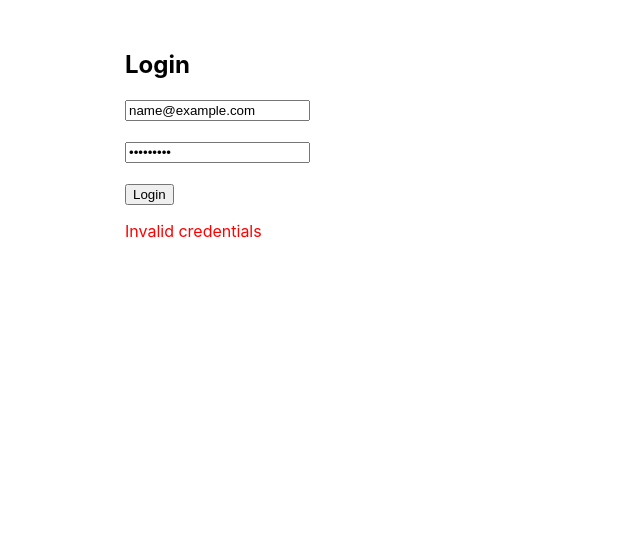
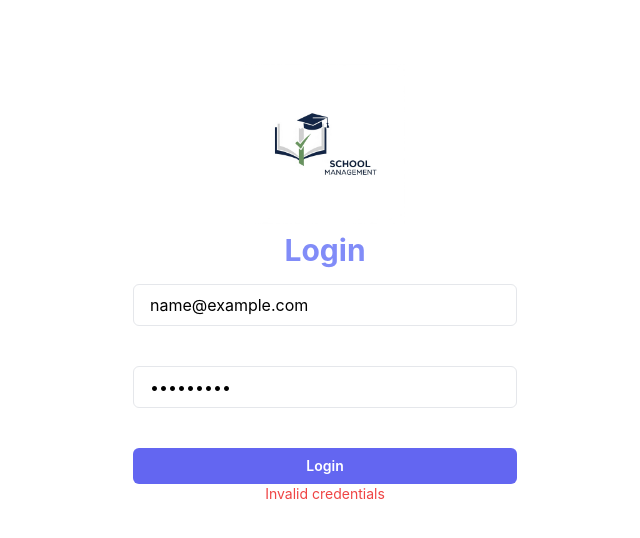
Before and after one commit to kirankumhar/School-Management-System-React, a React (Create React App) app: page /login in a window 1280 px wide. Both pictures are taken after typing "name@example.com", "Sample123" into the empty fields and a click on the button "Login". Shown: the top 538 px of the page, without its empty margins (315-955 px from the left). Built offline with nearby package versions, Linux system fonts and the light colour scheme; no server answers.

Commit message:
tailwind added

```diff
--- a/package.json
+++ b/package.json
@@ -37,5 +37,10 @@
       "last 1 firefox version",
       "last 1 safari version"
     ]
+  },
+  "devDependencies": {
+    "autoprefixer": "^10.4.21",
+    "postcss": "^8.5.6",
+    "tailwindcss": "^3.4.17"
   }
 }
--- /dev/null
+++ b/postcss.config.js
@@ -0,0 +1,6 @@
+module.exports = {
+  plugins: {
+    tailwindcss: {},
+    autoprefixer: {},
+  },
+}
--- a/src/components/Layout.jsx
+++ b/src/components/Layout.jsx
@@ -2,11 +2,13 @@ import { useNavigate } from "react-router-dom";
 
 function Layout({ children }) {
   const navigate = useNavigate();
-  const role = localStorage.getItem("role"); // store this at login
+  const role = localStorage.getItem("role");
+  const name = localStorage.getItem("name");
 
   const handleLogout = () => {
     localStorage.removeItem("token");
     localStorage.removeItem("role");
+    localStorage.removeItem("name")
     navigate("/login");
   };
 
@@ -41,18 +43,12 @@ function Layout({ children }) {
   const menu = getMenu();
 
   return (
-    <div style={{ display: "flex", height: "100vh" }}>
+    <div className="flex min-h-screen bg-gray-100">
       {/* Sidebar */}
-      <div
-        style={{
-          width: "220px",
-          background: "#2c3e50",
-          color: "#ecf0f1",
-          padding: "20px",
-        }}
-      >
-        <h2>School App</h2>
-        <ul style={{ listStyle: "none", padding: 0 }}>
+      <aside className="w-64 bg-gray-800 text-white flex-shrink-0 p-6">
+        <h2 className="text-2xl font-bold mb-6">School App</h2>
+        <nav>
+          <ul className="space-y-2">
             {menu.map((item) => (
               <li key={item.path}>
                 <a href={item.path} style={{ color: "white" }}>
@@ -61,32 +57,26 @@ function Layout({ children }) {
               </li>
             ))}
           </ul>
-      </div>
+        </nav>
+      </aside>
 
       {/* Main Content */}
-      <div style={{ flex: 1, display: "flex", flexDirection: "column" }}>
-        {/* Topbar */}
-        <div
-          style={{
-            height: "60px",
-            background: "#34495e",
-            color: "white",
-            display: "flex",
-            alignItems: "center",
-            justifyContent: "flex-end",
-            padding: "0 20px",
-          }}
+      <main className="flex-1 flex flex-col">
+        <div className="h-16 bg-white shadow-md flex items-center justify-between p-4 flex-shrink-0">
+          <span className="font-semibold text-gray-800">Welcome, {name}!</span>
+          <button
+            onClick={handleLogout}
+            className="px-4 py-2 bg-red-500 text-white rounded-md hover:bg-red-600 focus:outline-none focus:ring-2 focus:ring-red-500 focus:ring-offset-2"
           >
-          <button onClick={handleLogout} style={{ padding: "6px 12px" }}>
             Logout
           </button>
         </div>
 
         {/* Page Content */}
-        <div style={{ flex: 1, padding: "20px" }}>
+        <div className="p-6 overflow-y-auto flex-1">
           {children}
         </div>
-      </div>
+      </main>
     </div>
   );
 }
--- a/src/index.css
+++ b/src/index.css
@@ -1,3 +1,8 @@
+/* src/index.css */
+@tailwind base;
+@tailwind components;
+@tailwind utilities;
+
 body {
   margin: 0;
   font-family: -apple-system, BlinkMacSystemFont, 'Segoe UI', 'Roboto', 'Oxygen',
--- a/src/pages/Login.jsx
+++ b/src/pages/Login.jsx
@@ -21,6 +21,7 @@ function Login({ onLogin }) {
       // Save token in localStorage
       localStorage.setItem("token", response.data.token);
       localStorage.setItem("role", response.data.user.role);
+      localStorage.setItem("name", response.data.user.name);
       // Call parent callback
       switch (response.data.user.role) {
         case "super_admin":
@@ -41,9 +42,15 @@ function Login({ onLogin }) {
   };
 
   return (
-    <div style={{ maxWidth: "400px", margin: "50px auto" }}>
-      <h2>Login</h2>
-      <form onSubmit={handleSubmit}>
+        <div className="flex min-h-full flex-col justify-center px-6 py-12 lg:px-8 ">
+          <div className="sm:mx-auto sm:w-full sm:max-w-sm ">
+            <div className="flex flex-col items-center justify-center p-4">
+                <img src="/logo.png" className="w-40 h-40 mb-2" alt="School Management Logo"/>
+                <h2 className="text-3xl font-bold text-center text-indigo-400">Login</h2>
+            </div>
+
+
+          <form onSubmit={handleSubmit} className="space-y-4">
 
             <input
               type="email"
@@ -51,6 +58,7 @@ function Login({ onLogin }) {
               value={email}
               onChange={(e) => setEmail(e.target.value)}
               required
+              className="w-full px-4 py-2 border rounded-md focus:outline-none focus:ring-2 focus:ring-blue-500 focus:border-transparent"
             />
             <br /><br />
             <input
@@ -59,11 +67,17 @@ function Login({ onLogin }) {
               value={password}
               onChange={(e) => setPassword(e.target.value)}
               required
+              className="w-full px-4 py-2 border rounded-md focus:outline-none focus:ring-2 focus:ring-blue-500 focus:border-transparent"
             />
             <br /><br />
-        <button type="submit">Login</button>
+            <button
+              type="submit"
+              class="flex w-full justify-center rounded-md bg-indigo-500 px-3 py-1.5 text-sm/6 font-semibold text-white hover:bg-indigo-400 focus-visible:outline-2 focus-visible:outline-offset-2 focus-visible:outline-indigo-500">
+              Login
+            </button>
           </form>
-      {error && <p style={{ color: "red" }}>{error}</p>}
+          {error && <p className="text-sm text-center text-red-500">{error}</p>}
+          </div>
         </div>
   );
 }
--- /dev/null
+++ b/tailwind.config.js
@@ -0,0 +1,11 @@
+/** @type {import('tailwindcss').Config} */
+module.exports = {
+  content: [
+    "./index.html",
+    "./src/**/*.{js,ts,jsx,tsx}",
+  ],
+  theme: {
+    extend: {},
+  },
+  plugins: [],
+}
```
Also changed, not shown: public/logo.png (added), 1 other file (tests, documents, lock files or other folders). Lines whose indentation alone changed are shown as unchanged.
